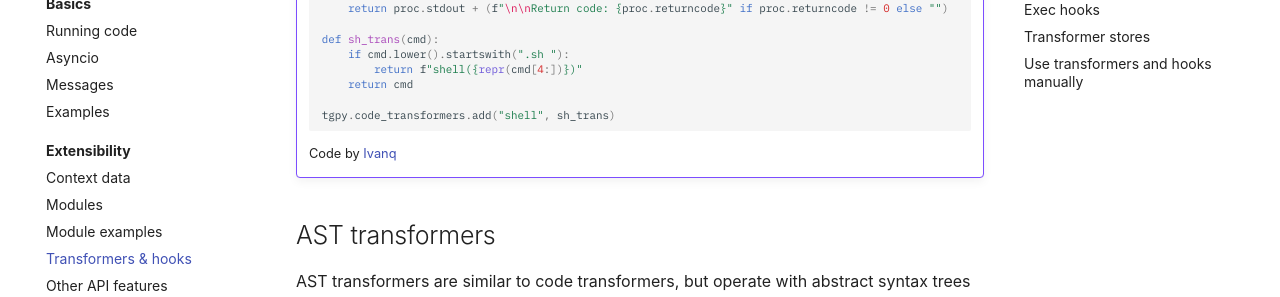
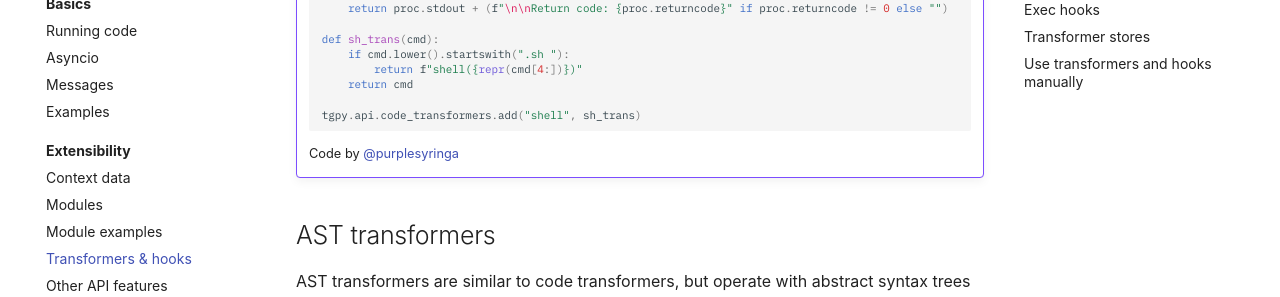
Before and after one commit to tm-a-t/TGPy, an MkDocs documentation site: the page built from guide/docs/extensibility/transformers.md, in a window 1280 px wide and 900 px high, scrolled down 883 px. Shown: the part 152-449 px from the top of the window. Built offline with MkDocs 1.6.1 and Material for MkDocs 9.7.7, drawn with Linux system fonts in a browser that asks for light colours; some web fonts are replaced; comment, search, counter and statistics services are not loaded.

Commit message:
Fix example to match new api version

````diff
--- a/guide/docs/extensibility/transformers.md
+++ b/guide/docs/extensibility/transformers.md
@@ -45,10 +45,10 @@ tgpy.api.code_transformers.add(name, func)
             return f"shell({repr(cmd[4:])})"
         return cmd
 
-    tgpy.code_transformers.add("shell", sh_trans)
+    tgpy.api.code_transformers.add("shell", sh_trans)
     ```
 
-    Code by [Ivanq](https://t.me/Ivanq_SandS)
+    Code by [@purplesyringa](https://t.me/purplesyringa)
 
 ## AST transformers
 
````
